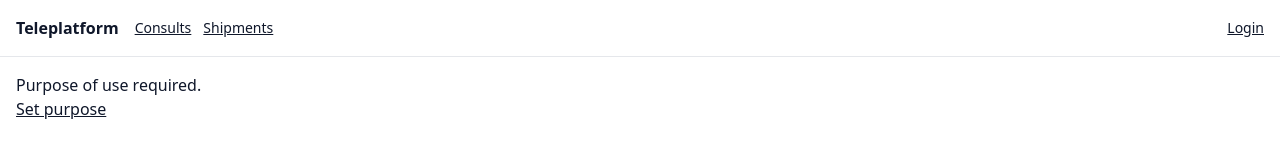
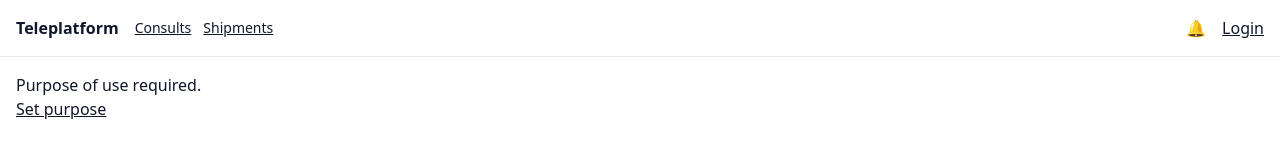
Before and after one commit to cerberus100/Telehealthcrm, a Next.js app in the folder apps/web/: page / in a window 1280 px wide. Shown: the top 160 px of the page. Built offline with nearby package versions, Linux system fonts and the light colour scheme; no server answers.

Commit message:
feat(web): notifications bell with polling

```diff
--- a/apps/web/app/layout.tsx
+++ b/apps/web/app/layout.tsx
@@ -1,6 +1,7 @@
 import './globals.css'
 import Providers from './providers'
 import Link from 'next/link'
+import NotificationsBell from '../components/NotificationsBell'
 
 export const metadata = {
   title: 'Teleplatform',
@@ -18,7 +19,8 @@ export default function RootLayout({ children }: { children: React.ReactNode })
               <Link href="/consults" className="underline">Consults</Link>
               <Link href="/shipments" className="underline">Shipments</Link>
             </nav>
-            <div className="ml-auto text-sm">
+            <div className="ml-auto flex items-center gap-4">
+              <NotificationsBell />
               <Link href="/login" className="underline">Login</Link>
             </div>
           </header>
--- /dev/null
+++ b/apps/web/components/NotificationsBell.tsx
@@ -0,0 +1,18 @@
+"use client"
+import { useQuery } from '@tanstack/react-query'
+import { Api } from '../lib/api'
+
+export default function NotificationsBell() {
+  const { data } = useQuery({ queryKey: ['notifications'], queryFn: Api.notifications, refetchInterval: 15000 })
+  const count = data?.items?.length ?? 0
+  return (
+    <div className="relative">
+      <span aria-label="notifications">🔔</span>
+      {count > 0 && (
+        <span className="absolute -top-2 -right-2 text-xs bg-red-600 text-white rounded-full px-1.5">
+          {count}
+        </span>
+      )}
+    </div>
+  )
+}
```
